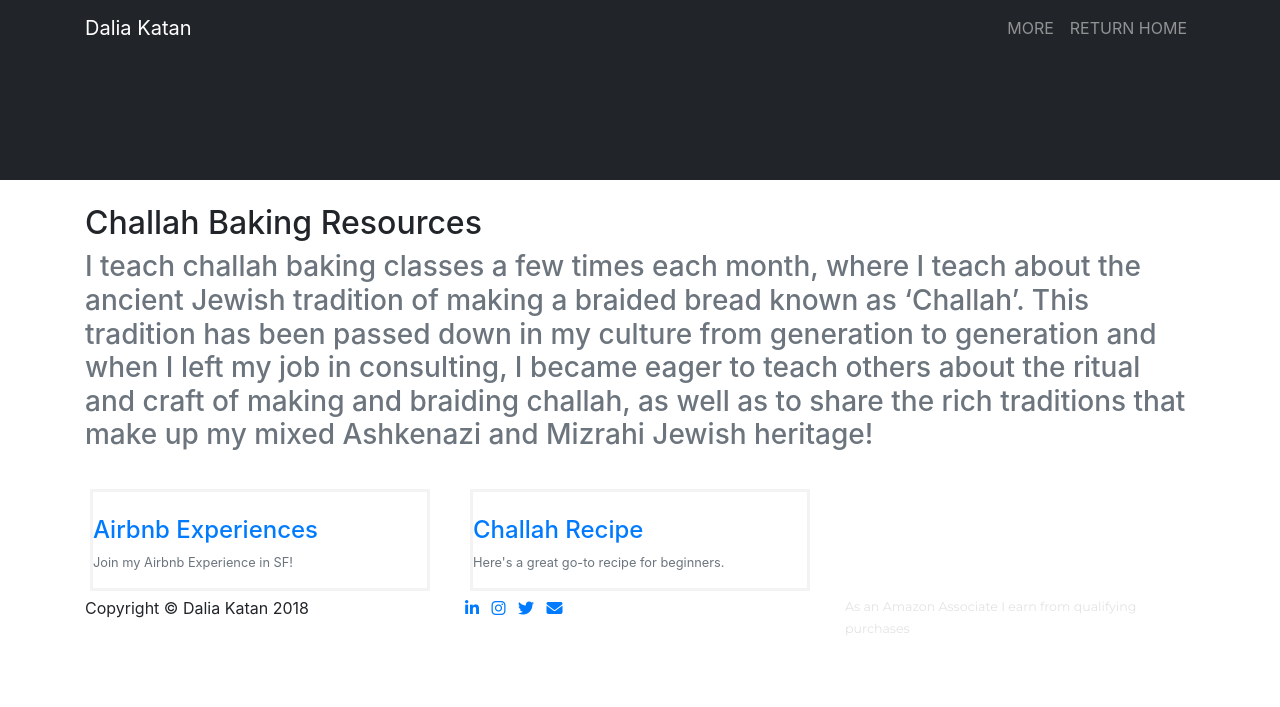
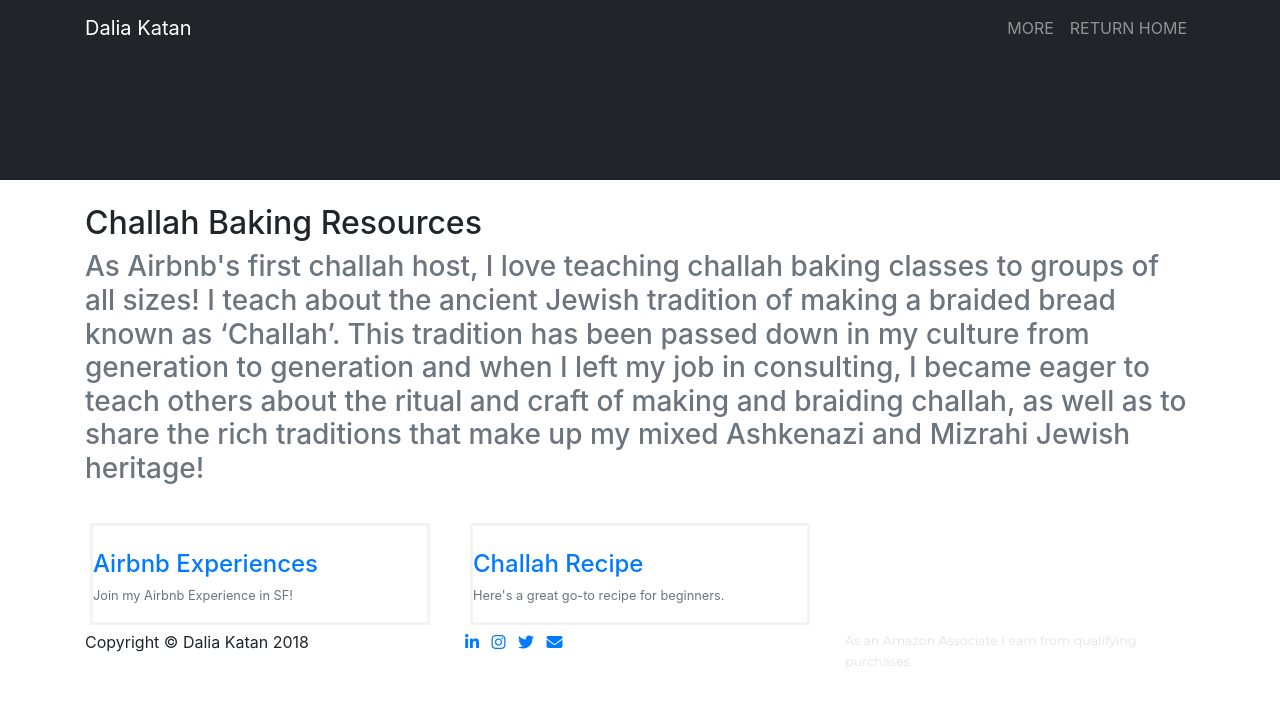
Before and after one commit to dalkat/dalkat.github.io, a Jekyll site: the page built from challah.md, in a window 1280 px wide. Shown: the top 707 px of the page. Built offline with Jekyll 4.4.1, drawn with Linux system fonts in a browser that asks for light colours; nearby versions of some CDN libraries; some web fonts are replaced; library files that are not in the unit come from our copies.

Commit message:
challah update

```diff
--- a/_data/challah.yml
+++ b/_data/challah.yml
@@ -5,7 +5,7 @@ intro:
 
 contentarea:
   heading: Challah Baking Resources
-  subheading: I teach challah baking classes a few times each month, where I teach about the ancient Jewish tradition of making a braided bread known as ‘Challah’. This tradition has been passed down in my culture from generation to generation and when I left my job in consulting, I became eager to teach others about the ritual and craft of making and braiding challah, as well as to share the rich traditions that make up my mixed Ashkenazi and Mizrahi Jewish heritage!
+  subheading: As Airbnb's first challah host, I love teaching challah baking classes to groups of all sizes! I teach about the ancient Jewish tradition of making a braided bread known as ‘Challah’. This tradition has been passed down in my culture from generation to generation and when I left my job in consulting, I became eager to teach others about the ritual and craft of making and braiding challah, as well as to share the rich traditions that make up my mixed Ashkenazi and Mizrahi Jewish heritage!
 referrals:
   members:
     - name: Airbnb Experiences
```
